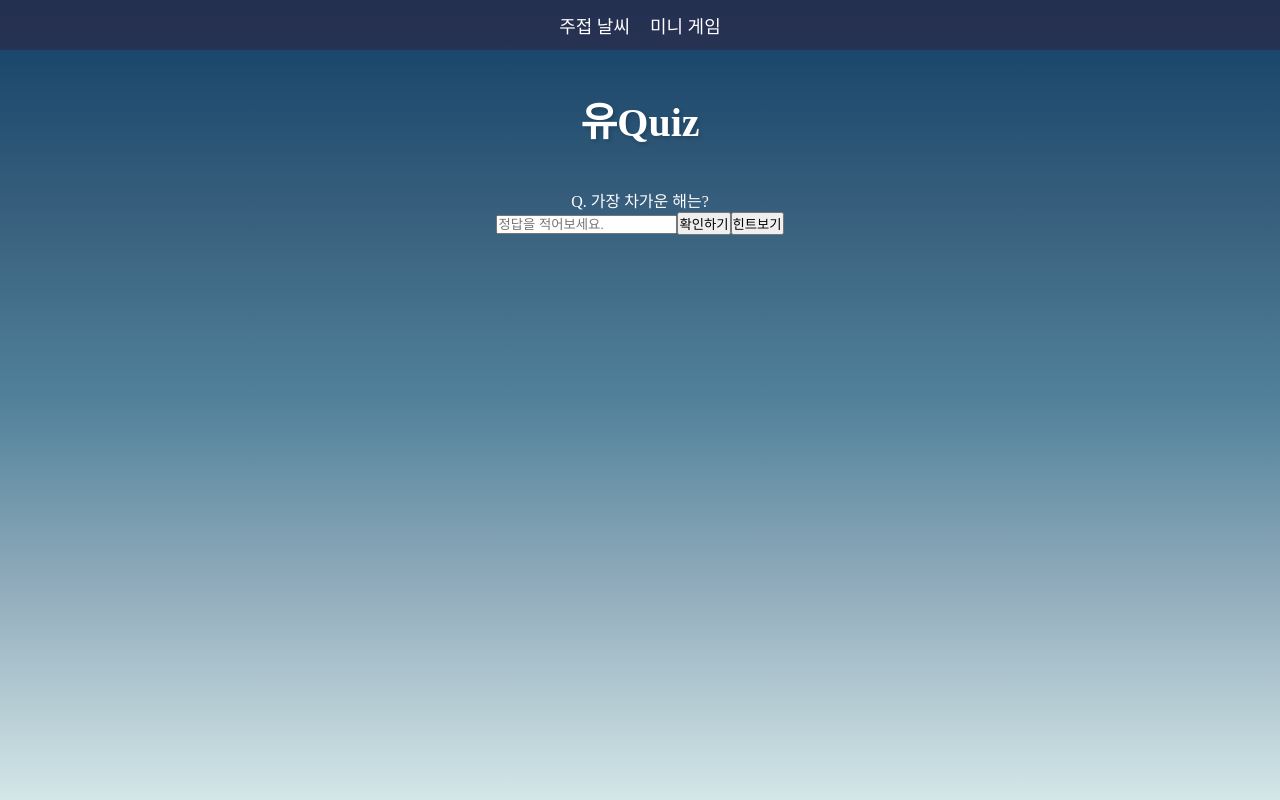
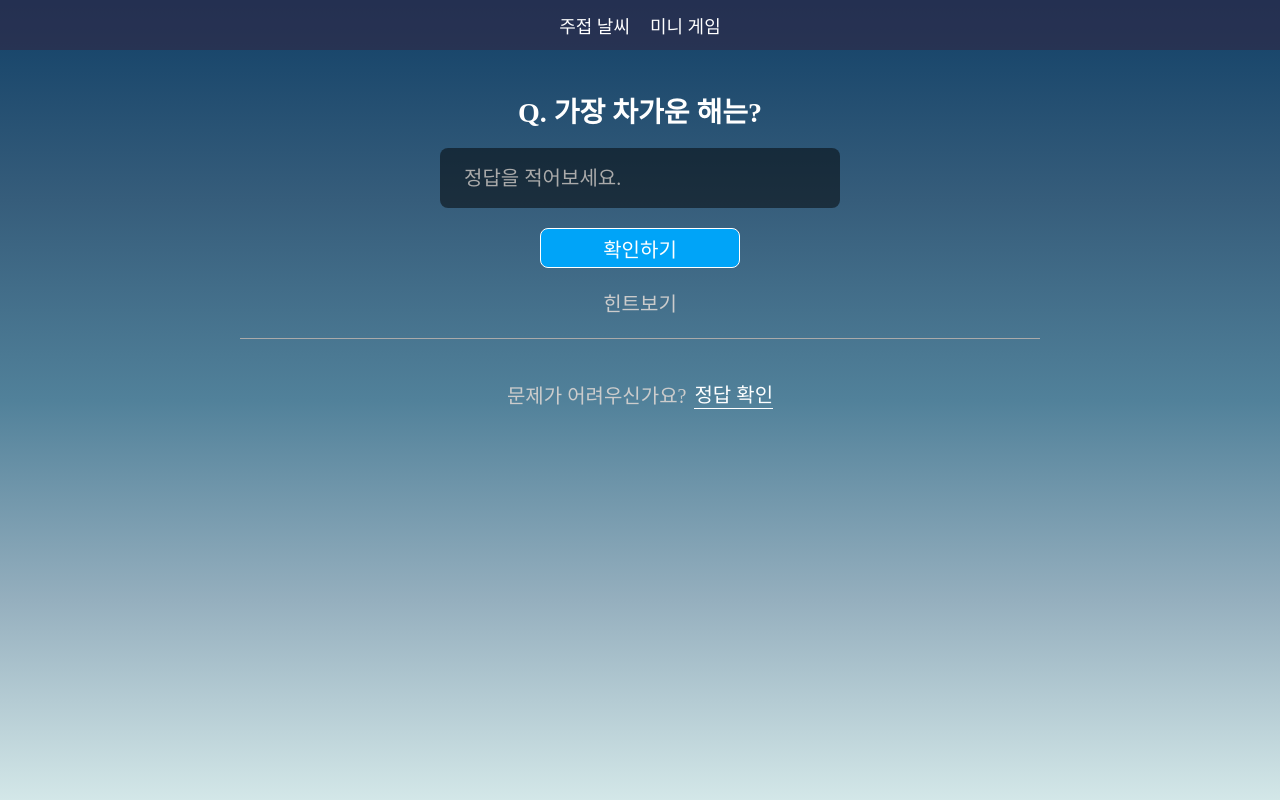
Before and after one commit to jangjihoon96/WetherInfo_react, a React (Create React App) app: page /game/quiz in a window 1280 px wide. Built offline with nearby package versions, Linux system fonts and the light colour scheme; a web font is replaced by a local one.

Commit message:
feat: input focus & styling
- 확인하기 버튼 클릭시 input에 포커스되도록 개발
- styled components를 활용하여 스타일링

```diff
--- a/src/pages/Quiz.tsx
+++ b/src/pages/Quiz.tsx
@@ -1,14 +1,14 @@
 import React, { useState, useEffect, useRef } from "react";
-import { Title } from "../components/Title";
 import { Container } from "../components/Container";
 import { QuizProps, quiz } from "../data/quizData";
+import styled from "styled-components";
 
 export const Quiz: React.FC = () => {
   const random: number = Math.floor(Math.random() * 3);
   const [quizData, setQuizData] = useState<QuizProps | null>(null);
   const [answer, setAnswer] = useState<string>("");
   const [hint, setHint] = useState<boolean>(false);
-  const answerInput = useRef<any>();
+  const answerInput = useRef<HTMLInputElement>(null);
   const showQuiz = (): void => {
     if (quiz) {
       setQuizData(quiz[random]);
@@ -32,10 +32,15 @@ export const Quiz: React.FC = () => {
       alert("아쉽네요. 틀렸습니다 ^^");
       setAnswer("");
     }
-    answerInput.current.focus();
+    if (answerInput.current) {
+      answerInput.current.focus();
+    }
   };
-  const checkHint = () => {
+  const checkHint = (): void => {
     setHint(true);
+  };
+  const handleNext = (): void => {
+    console.log("hi");
   };
 
   useEffect(() => {
@@ -44,9 +49,10 @@ export const Quiz: React.FC = () => {
   }, []);
   return (
     <Container>
-      <Title>유Quiz</Title>
-      <div>Q. {quizData && quizData.question}</div>
-      <form onSubmit={checkAnswer}>
+      <StyledQuestion>
+        Q. {quizData ? quizData.question : "퀴즈를 불러오지 못했습니다."}
+      </StyledQuestion>
+      <StyledQuizForm onSubmit={checkAnswer}>
         <input
           type="text"
           placeholder="정답을 적어보세요."
@@ -54,17 +60,137 @@ export const Quiz: React.FC = () => {
           value={answer}
           onChange={changeValue}
         />
-        <button type="submit">확인하기</button>
-        <button type="button" onClick={checkHint}>
+        <button type="submit" className="answer-button">
+          확인하기
+        </button>
+        <button
+          type="button"
+          className={"hint-button" + (hint ? " active" : "")}
+          onClick={checkHint}
+        >
           힌트보기
+          <span aria-hidden="true">line</span>
         </button>
-      </form>
-      <div
+      </StyledQuizForm>
+      <StyledHint
         className="hint"
         style={hint ? { display: "block" } : { display: "none" }}
       >
         {quizData && quizData.hint}
-      </div>
+      </StyledHint>
+      <StyledNext onClick={handleNext}>
+        문제가 어려우신가요? <button type="button">정답 확인</button>
+      </StyledNext>
     </Container>
   );
 };
+
+const StyledQuestion = styled.h2`
+  padding-top: 40px;
+  font-size: 28px;
+  text-align: center;
+  color: #ffffff;
+`;
+
+const StyledQuizForm = styled.form`
+  display: flex;
+  flex-flow: column nowrap;
+  justify-content: center;
+  align-items: center;
+  width: 100%;
+  margin-top: 18px;
+  input {
+    width: 100%;
+    max-width: 400px;
+    height: 60px;
+    border: none;
+    border-radius: 8px;
+    padding: 0 24px;
+    background-color: rgba(0, 0, 0, 0.5);
+    font-family: "Binggrae-Regular";
+    font-size: 20px;
+    color: #ffffff;
+    &::placeholder {
+      color: #aaaaaa;
+    }
+  }
+  button {
+    background-color: transparent;
+    border: none;
+    border-radius: 8px;
+    margin-top: 20px;
+    padding: 0 24px;
+    color: #ffffff;
+    cursor: pointer;
+    font-family: "Binggrae-Regular";
+    font-size: 20px;
+  }
+  button.answer-button {
+    width: 200px;
+    height: 40px;
+    border: 1px solid #ffffff;
+    background-color: #00a4f8;
+    &:hover {
+      background-color: #0590d7;
+    }
+  }
+  button.hint-button {
+    color: #cccccc;
+    span {
+      transition: all 0.5s;
+      display: block;
+      width: 0;
+      height: 1px;
+      background-color: #ffffff;
+      font-size: 0;
+    }
+    &:hover {
+      color: #ffffff;
+    }
+    &:hover span {
+      width: 100%;
+    }
+    &.active {
+      color: #ffffff;
+      cursor: default;
+      span {
+        transition: all 0.5s;
+        display: block;
+        width: 100%;
+        height: 1px;
+        background-color: #ffffff;
+        font-size: 0;
+      }
+    }
+  }
+`;
+
+const StyledHint = styled.div`
+  margin-top: 12px;
+  font-family: "Binggrae-Bold";
+  font-size: 24px;
+`;
+
+const StyledNext = styled.div`
+  display: flex;
+  flex-flow: row nowrap;
+  justify-content: center;
+  align-items: center;
+  width: 100%;
+  border-top: 1px solid #aaaaaa;
+  margin-top: 20px;
+  padding-top: 40px;
+  font-family: "Binggrae-Regular";
+  font-size: 20px;
+  color: #cccccc;
+  button {
+    cursor: pointer;
+    margin-left: 8px;
+    font-size: 20px;
+    color: #ffffff;
+    font-family: "Binggrae-Bold";
+    background-color: transparent;
+    border: 0;
+    border-bottom: 1px solid #ffffff;
+  }
+`;
```
